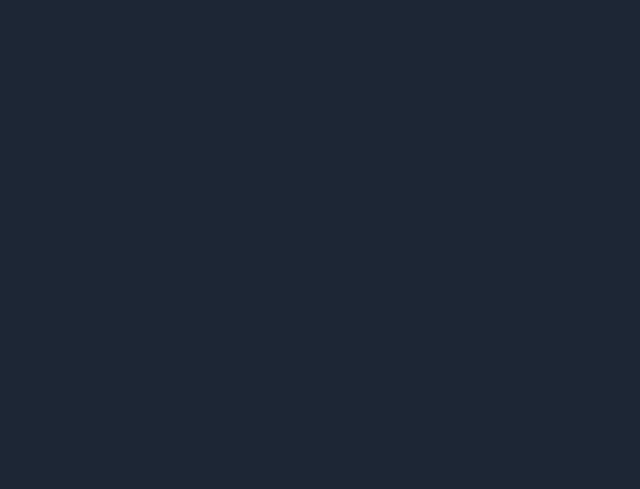
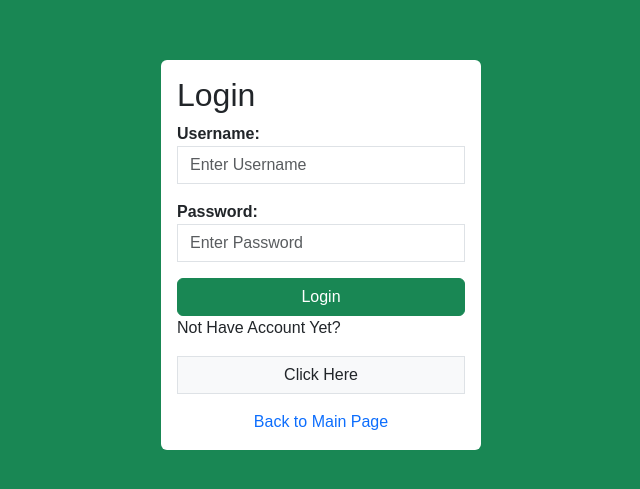
Before and after one commit to Ghunter2001/PortalV2, a React (Vite) app in the folder frontend/: page /login in a window 1280 px wide. Before the commit this address had no page. Shown: the part 145-634 px from the top of the page, without its empty margins (319-959 px from the left). Built offline with nearby package versions, Linux system fonts and the light colour scheme.

Commit message:
arranging paths

```diff
--- a/frontend/src/App.css
+++ b/frontend/src/App.css
@@ -1,8 +1,7 @@
 body {
     margin: 0;
     padding: 0;
-    background-color: #1d2634;
-    color: #9e9ea4;
+    background-color: #2d7931;
     font-family: 'Montserrat', sans-serif;
 }
 
--- a/frontend/src/App.jsx
+++ b/frontend/src/App.jsx
@@ -2,11 +2,15 @@ import React from "react";
 import 'bootstrap/dist/css/bootstrap.min.css';
 import 'bootstrap-icons/font/bootstrap-icons.css';
 import { BrowserRouter, Routes, Route, Navigate } from "react-router-dom";
+
 import Login from './pages/Login';
 import Signup from './pages/Signup';
+import Landing from "./pages/Landing";
+
 import DeptMain from './pages/department/Main';
 import DeptDash from './pages/department/Home';
 import DeptIT from "./pages/department/DeptIT";
+
 import Admission from './pages/admission/Main';
 import Information from './pages/admission/Information';
 import Personal from './pages/admission/Personal';
@@ -17,7 +21,8 @@ function App() {
   return (
     <BrowserRouter>
       <Routes>
-        <Route path="/" element={<Login />} />
+        <Route path="/" element={<Landing />} />
+        <Route path="/login" element={<Login />} />
         <Route path="/signup" element={<Signup />} />
 
 
--- /dev/null
+++ b/frontend/src/pages/Landing.jsx
@@ -0,0 +1,22 @@
+import React from 'react'
+import { Link } from 'react-router-dom';
+
+function Landing() {
+    return (
+        <div className='p-3 vh-100'>
+            <div className=' d-flex float-end gap-3'>
+                <div>
+                    <Link to='/admission' className=' text-white text-decoration-none float-end'>Admission</Link>
+                </div>
+                <div>
+                    <Link to='/login' className=' text-white text-decoration-none float-end'>Login</Link>
+                </div>
+            </div>
+            <div className='d-flex vh-100 justify-content-center align-items-center'>
+                <h1 className=' text-white-50'>Landing</h1>
+            </div>
+        </div>
+    )
+}
+
+export default Landing
--- a/frontend/src/pages/Login.jsx
+++ b/frontend/src/pages/Login.jsx
@@ -77,6 +77,7 @@ function Login() {
                     <button className='btn btn-success w-100'>Login</button>
                     <p>Not Have Account Yet?</p>
                     <Link to="/signup" className='btn btn-default border w-100 bg-light rounded-0 text-decoration-none'>Click Here</Link>
+                    <Link to='/' className='mt-3 text-decoration-none d-flex justify-content-sm-center'>Back to Main Page</Link>
                 </form>
             </div>
         </div>
--- a/frontend/src/pages/Signup.jsx
+++ b/frontend/src/pages/Signup.jsx
@@ -32,7 +32,7 @@ function Signup() {
     };
 
     return (
-        <div className='d-flex vh-100 justify-content-center align-items-center bg-primary'>
+        <div className='d-flex vh-100 justify-content-center align-items-center bg-success'>
             <div className='p-3 bg-white rounded w-25'>
                 <h2>Sign Up</h2>
                 <form onSubmit={handleSubmit}>
@@ -75,8 +75,8 @@ function Signup() {
 
                     <button type='submit' className='btn btn-success w-100'>Login</button>
                     <p>Not Have Account Yet?</p>
-                    <Link to="/" className='btn btn-default border w-100 bg-light rounded-0 text-decoration-none'>Back to Login</Link>
-
+                    <Link to="/login" className='btn btn-default border w-100 bg-light rounded-0 text-decoration-none'>Back to Login</Link>
+                    <Link to='/' className='mt-3 text-decoration-none d-flex justify-content-sm-center'>Back to Main Page</Link>
                 </form>
             </div>
         </div>
```
